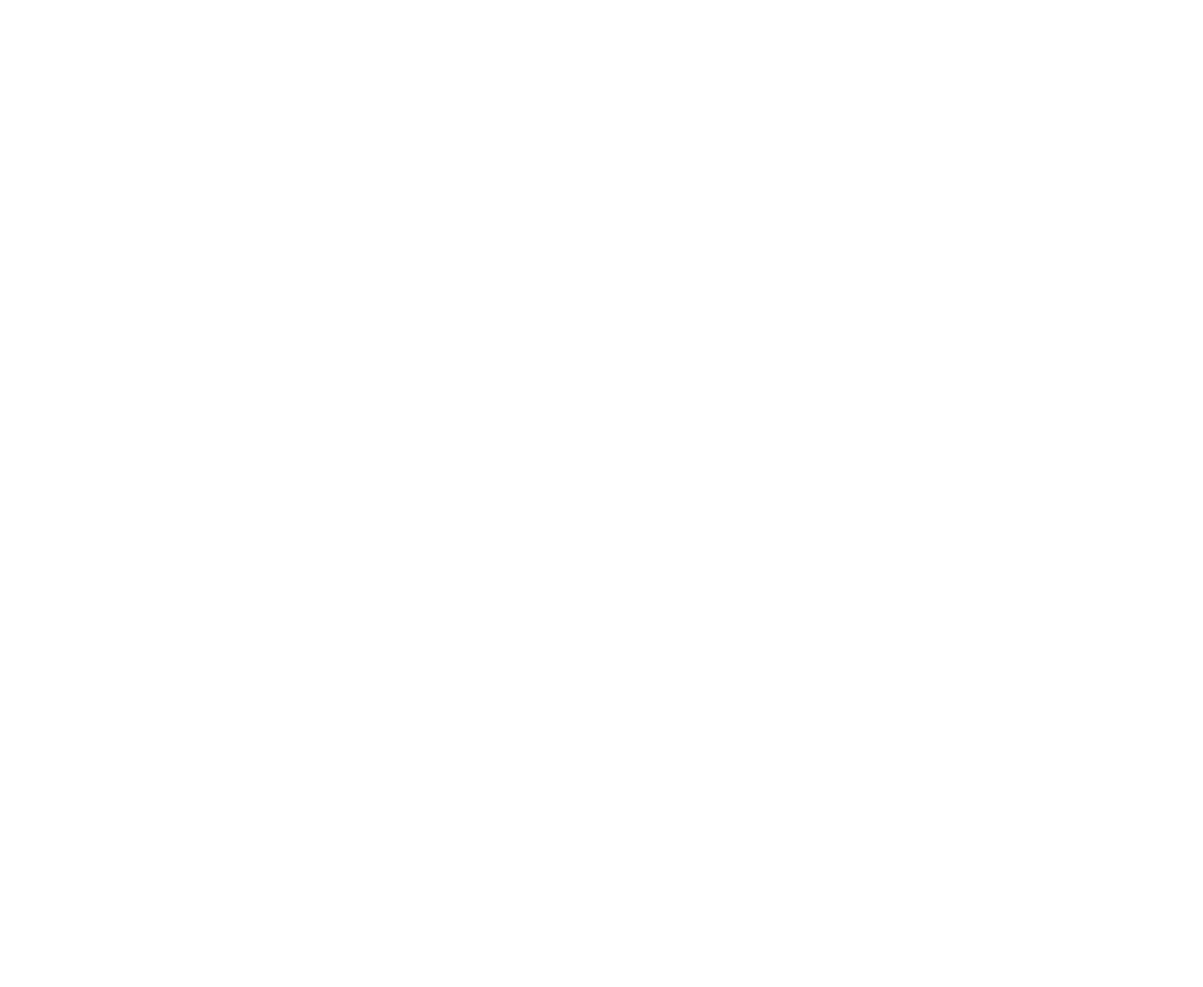
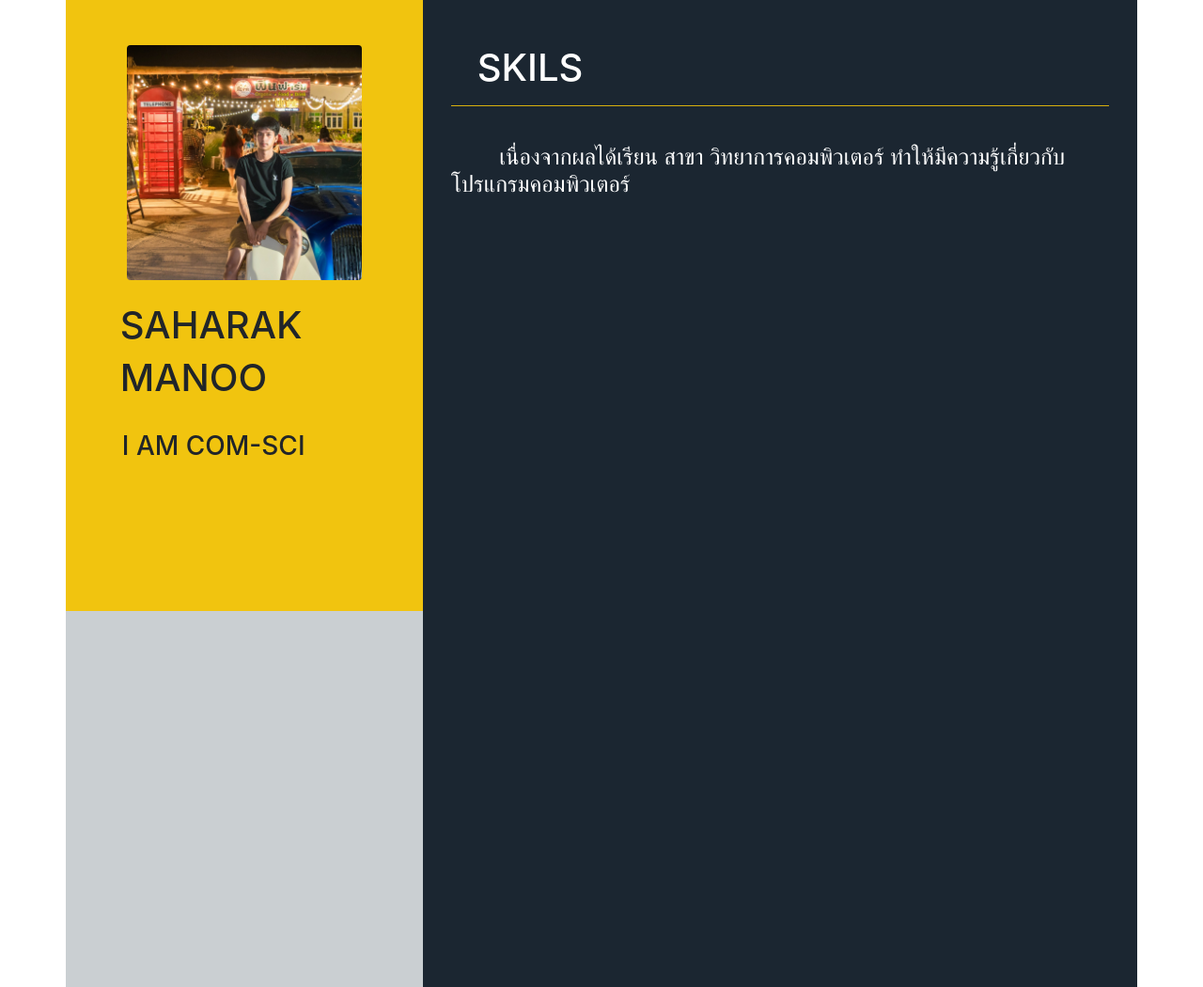
Before and after one commit to saharak-manoo/Resume, a plain HTML site: page index.html in a window 1280 px wide. Shown: the whole page at 94% size. Before the commit the page ends 800 px from the top, so only its background shows below. Drawn offline with nearby package versions, Linux system fonts and the light colour scheme.

Commit message:
ADD Skils

```diff
--- a/index.html
+++ b/index.html
@@ -1,11 +1,58 @@
 <!DOCTYPE html>
-<html>
+<html lang="en">
 <head>
-	<title>Resume</title>
-	<link rel="stylesheet" type="text/css" href="resume.css">
+  <title>Resume</title>
+  <link rel="stylesheet" type="text/css" href="resume.css">
+  <meta charset="utf-8">
+  <meta name="viewport" content="width=device-width, initial-scale=1">
+  <link rel="stylesheet" href="https://maxcdn.bootstrapcdn.com/bootstrap/4.0.0/css/bootstrap.min.css">
+  <script src="https://ajax.googleapis.com/ajax/libs/jquery/3.3.1/jquery.min.js"></script>
+  <script src="https://cdnjs.cloudflare.com/ajax/libs/popper.js/1.12.9/umd/popper.min.js"></script>
+  <script src="https://maxcdn.bootstrapcdn.com/bootstrap/4.0.0/js/bootstrap.min.js"></script>
 </head>
 <body>
+  <div class="container">
+<div class="row">
+	<div class="col-md-4 bg-y">
 
+	<br><br>
+
+    <center><img src="Profile.jpg" class="rounded" alt="" width="250" height="250"></center>
+    <br>
+    <h1>&nbsp;&nbsp;&nbsp;&nbsp;SAHARAK</h1>
+    <h1>&nbsp;&nbsp;&nbsp;&nbsp;MANOO</h1>
+
+    <br>
+
+    <h3>&nbsp;&nbsp;&nbsp;&nbsp;&nbsp;&nbsp;I AM COM-SCI</h3>
+	</div>
+
+	<div class="col-md-8 bg-g">
+	<br><br>
+	<h1 id="w">&nbsp;&nbsp;&nbsp;&nbsp;SKILS</h1>
+
+
+	<div class="col-md-12 bg-g">
+	<hr class="hr-y">
+	<br>
+	<h4 id="w">&nbsp;&nbsp;&nbsp;&nbsp;&nbsp;&nbsp;&nbsp;&nbsp;เนื่องจากผลได้เรียน สาขา วิทยาการคอมพิวเตอร์ ทำให้มีความรู้เกี่ยวกับ โปรแกรมคอมพิวเตอร์ </h4>
+	</div>
+
+	</div>
+
+	<div class="col-md-4 bg-w">
+
+
+	</div>
+
+	<div class="col-md-8 bg-gw">
+
+
+
+	</div>
+
+
+</div>
 
 </body>
 </html>
--- a/resume.css
+++ b/resume.css
@@ -0,0 +1,32 @@
+.bg-y{
+	background-color: #F1C40F;
+	height: 650px;
+}
+.bg-g{
+	background-color: #1B2631;
+	height: 650px;
+}
+.bg-red{
+	background-color: #E74C3C;
+	height: 350px;
+}
+.bg-gw{
+	background-color: #1B2631;
+	height: 400px;
+}
+.bg-w{
+	background-color: #CACFD2;
+	height: 400px;
+}
+h1#w{
+	color: #ffffff;
+
+}
+h4#w{
+	color: #ffffff;
+
+}
+.hr-y{
+	background-color: #F1C40F;
+	color: #F1C40F;
+}
```
Also changed, not shown: Profile.jpg (added), java.jpg (added).
